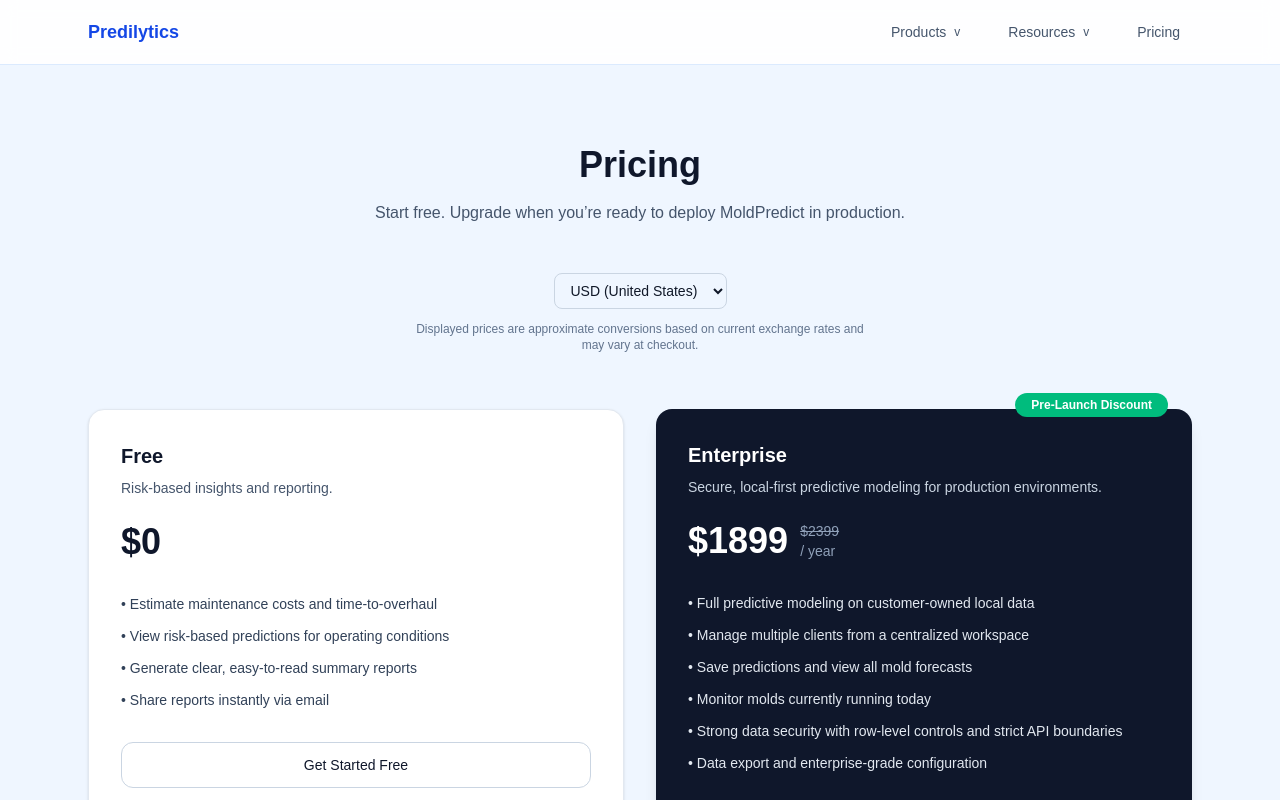
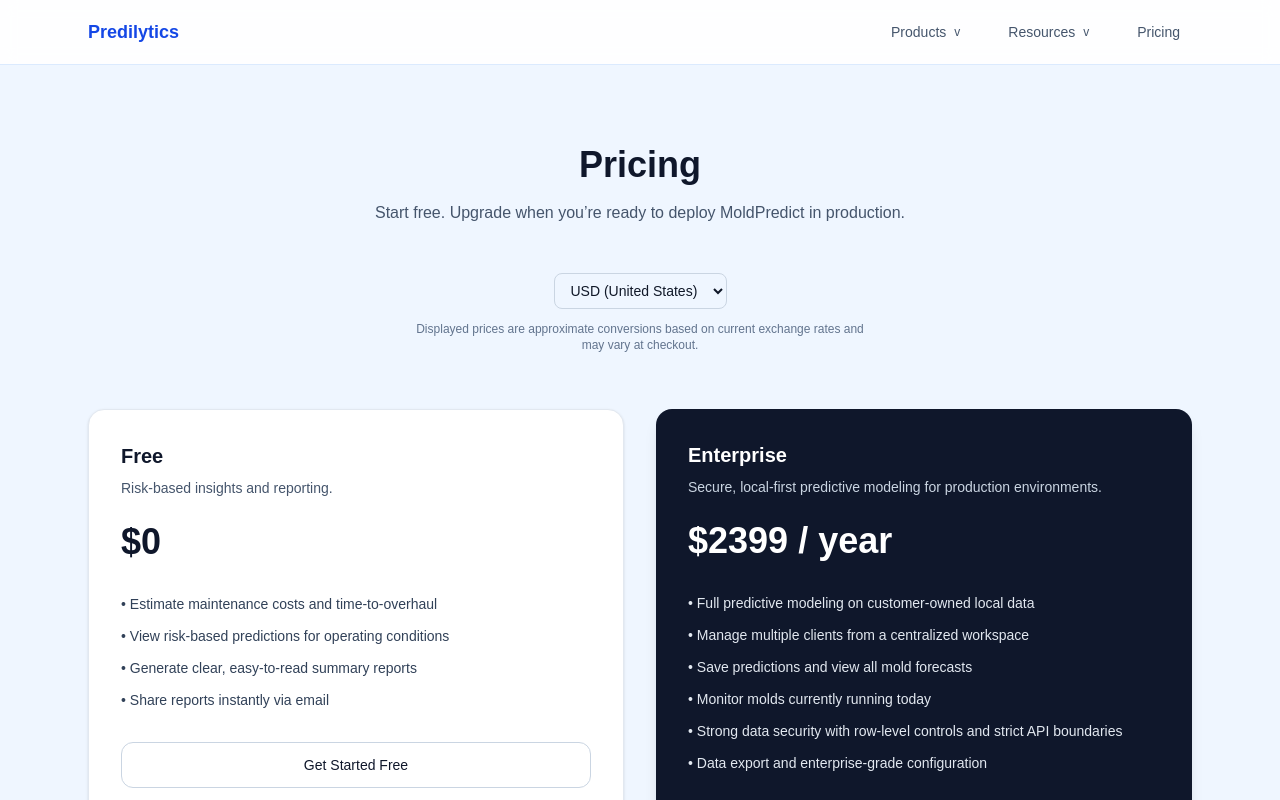
Before and after one commit to joe-syritamaria/predilytics-website, a Next.js app: page /pricing in a window 1280 px wide. Shown: the top 800 px of the page. Built offline with nearby package versions, Linux system fonts and the light colour scheme.

Commit message:
Remove discount from Enterprise plan

```diff
--- a/app/(mainpage)/pricing/pricing-client.tsx
+++ b/app/(mainpage)/pricing/pricing-client.tsx
@@ -17,7 +17,6 @@
 /* -------------------- Pricing -------------------- */
 
 const BASE_PRICE_USD = 2399;
-const DISCOUNT_USD = 500;
 
 /* -------------------- Component -------------------- */
 
@@ -25,11 +24,7 @@
   const [currency, setCurrency] = useState<Currency>("USD");
 
   const { symbol, rate } = CURRENCIES[currency];
-
-  const originalPrice = Math.round(BASE_PRICE_USD * rate);
-  const discountedPrice = Math.round(
-    (BASE_PRICE_USD - DISCOUNT_USD) * rate
-  );
+  const price = Math.round(BASE_PRICE_USD * rate);
 
   return (
     <>
@@ -83,28 +78,15 @@
         </div>
 
         {/* Enterprise Plan */}
-        <div className="relative rounded-2xl bg-slate-900 p-8 shadow-lg">
-          <div className="absolute -top-4 right-6 rounded-full bg-emerald-500 px-4 py-1 text-xs font-semibold text-white">
-            Pre-Launch Discount
-          </div>
-
+        <div className="rounded-2xl bg-slate-900 p-8 shadow-lg">
           <h2 className="text-xl font-semibold text-white">Enterprise</h2>
           <p className="mt-2 text-sm text-slate-300">
             Secure, local-first predictive modeling for production environments.
           </p>
 
-          <div className="mt-6 flex items-end gap-3">
-            <span className="text-4xl font-semibold text-white">
-              {symbol}
-              {discountedPrice}
-            </span>
-            <div className="text-sm text-slate-400">
-              <div className="line-through">
-                {symbol}
-                {originalPrice}
-              </div>
-              <div>/ year</div>
-            </div>
+          <div className="mt-6 text-4xl font-semibold text-white">
+            {symbol}
+            {price} / year
           </div>
 
           <ul className="mt-8 space-y-3 text-sm text-slate-200">
```
